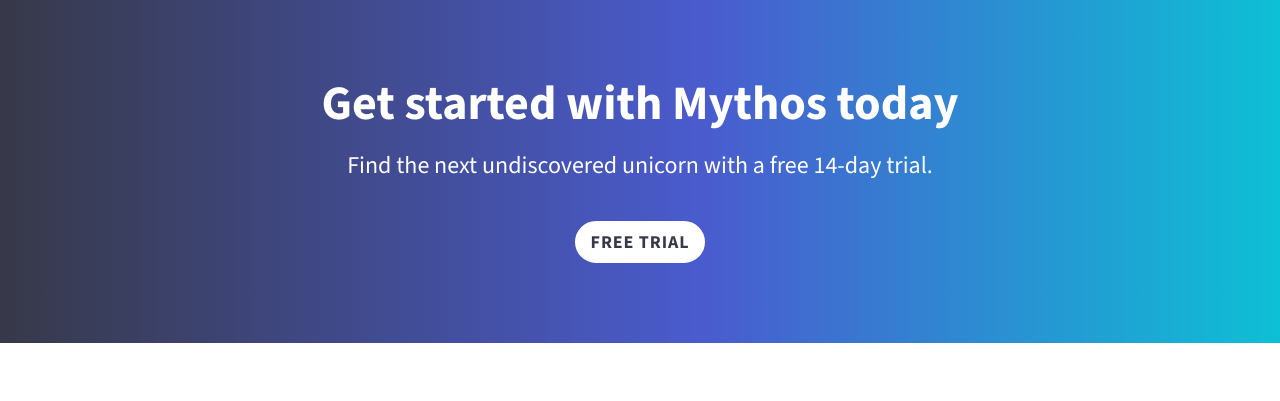
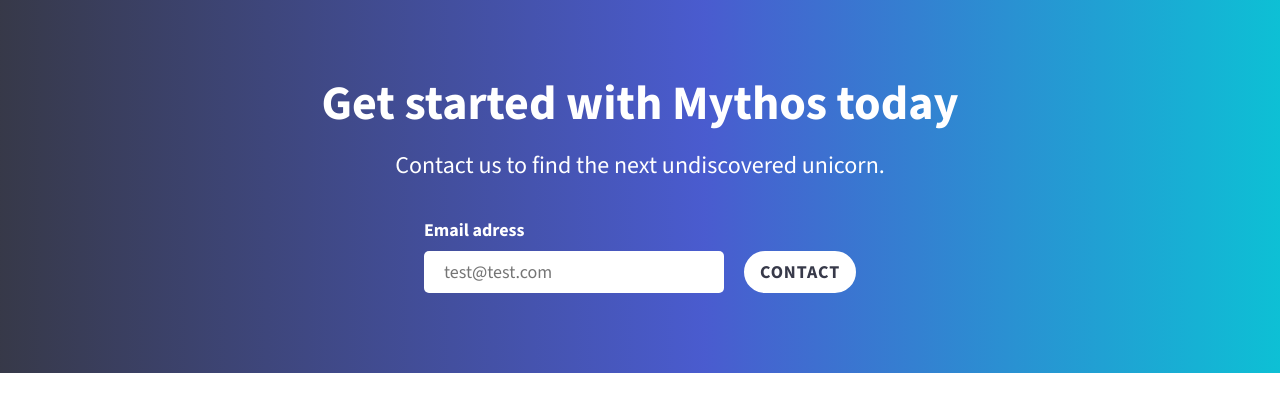
Before and after one commit to baranec-dev/responsive-design, a plain HTML site: page index.html in a window 1280 px wide. Shown: the part 3520-3921 px from the top of the page. Drawn offline with nearby package versions, Linux system fonts and the light colour scheme.

Commit message:
Full-width CTA add form

```diff
--- a/app/scss/components/_fw-cta.scss
+++ b/app/scss/components/_fw-cta.scss
@@ -6,4 +6,45 @@
     @include u.breakpoint(large) {
         background: linear-gradient(90deg, var(--gradient1) 0%, var(--gradient2) 55%, var(--gradient3) 110%);
     }
+
+    &__form {
+        display: grid;
+        grid-template-areas:
+            'label'
+            'text'
+            'button';
+        max-width: 21.875rem;
+        margin-inline: auto;
+
+        @include u.breakpoint(medium) {
+            grid-template-areas:
+                "label label"
+                "text button";
+            justify-content: center;
+        }
+    }
+
+    &__label {
+        grid-area: label;
+        justify-self: start;
+        margin-block-end: 12px;
+    }
+
+    &__text {
+        grid-area: text;
+
+        @include u.breakpoint-down(small) {
+            margin-block-end: 20px;
+        }
+
+        @include u.breakpoint(medium) {
+            margin-inline-end: 20px;
+            width: 18.75rem;
+        }
+    }
+
+    &__button {
+        grid-area: button;
+        justify-self: center;
+    }
 }
--- a/app/scss/globals/_boilerplate.scss
+++ b/app/scss/globals/_boilerplate.scss
@@ -17,6 +17,11 @@ body {
     font-family: u.$font;
     background-color: var(--background-color);
     color: var(--text-dark);
+}
+
+input,
+button {
+    font-family: inherit;
 }
 
 img {
--- a/app/scss/globals/_button.scss
+++ b/app/scss/globals/_button.scss
@@ -12,6 +12,7 @@
     transition-property: background-color, border, color;
     transition-duration: 0.2s;
     transition-timing-function: ease-in-out;
+    cursor: pointer;
 
     &.primary {
         background-color: var(--button-primary-bg);
--- /dev/null
+++ b/app/scss/globals/_form.scss
@@ -0,0 +1,20 @@
+@use '../util' as u;
+
+.form {
+
+    &__label,
+    &__text {
+        font-size: 1.125rem;
+        line-height: 1;
+    }
+
+    &__label {
+        font-weight: 700;
+    }
+
+    &__text {
+        padding: .5rem 1.25rem;
+        border: none;
+        border-radius: 5px;
+    }
+}
--- a/app/scss/globals/_index.scss
+++ b/app/scss/globals/_index.scss
@@ -3,3 +3,4 @@
 @forward 'colors';
 @forward 'button';
 @forward 'fullwidth';
+@forward 'form';
--- a/index.html
+++ b/index.html
@@ -178,10 +178,15 @@
             <section class="fw-cta fullwidth">
                 <div class="wrapper fw-cta__wrapper">
                     <h2 class="fw-cta__title">Get started with Mythos today</h2>
-                    <p class="fw-cta__description fullwidth__description medium">Find the next undiscovered unicorn with
-                        a free 14-day trial.
+                    <p class="fw-cta__description fullwidth__description medium">Contact us to find the next
+                        undiscovered unicorn.
                     </p>
-                    <a href="" class="fw-cta__button button primary white">Free Trial</a>
+                    <form class="form fw-cta__form">
+                        <label for="txtEmail" class="form__label fw-cta__label">Email adress</label>
+                        <input type="email" name="email" placeholder="test@test.com" id="txtEmail"
+                            class="form__text fw-cta__text" required />
+                        <button type="submit" class="fw-cta__button button primary white">Contact</button>
+                    </form>
                 </div>
             </section>
         </article>
```
Also changed, not shown: dist/style.css, 1 other file.
